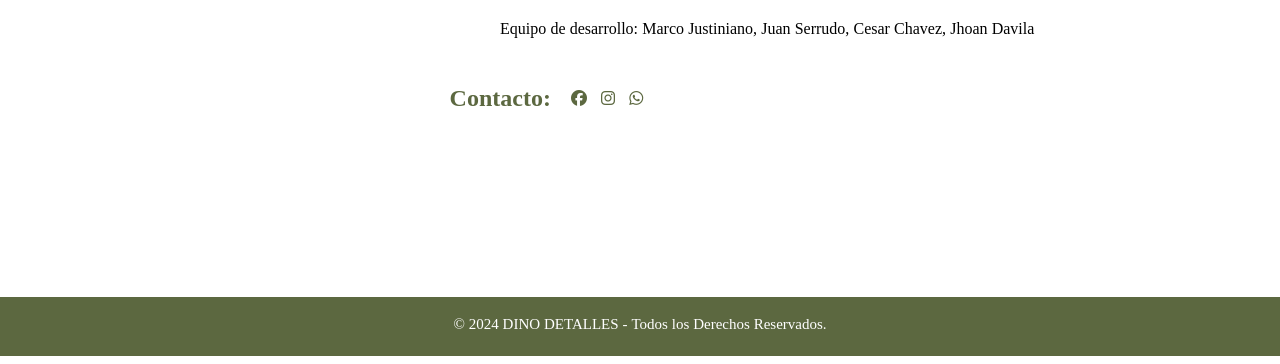
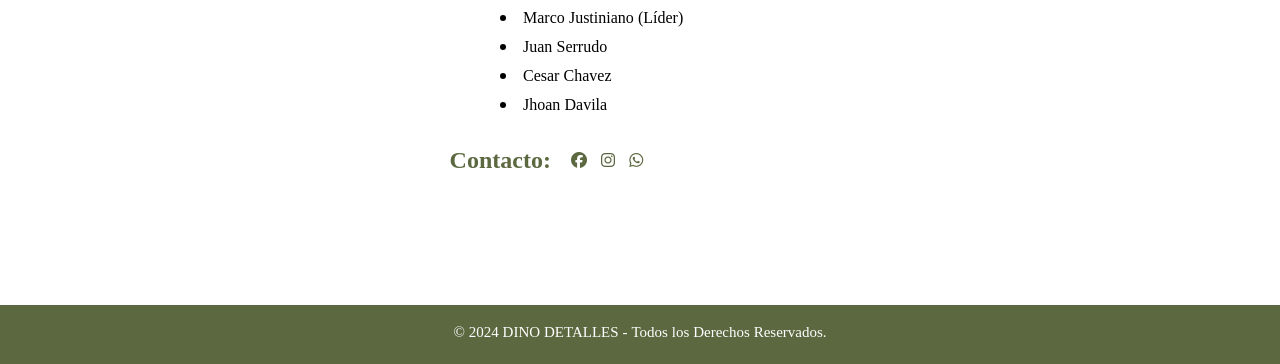
Before and after one commit to SerrudoDMC/web, a plain HTML site: page sobrenosotros.html in a window 1280 px wide. Shown: the part 503-867 px from the top of the page. Drawn offline with Linux system fonts and the light colour scheme.

Commit message:
Update sobrenosotros.html

```diff
--- a/sobrenosotros.html
+++ b/sobrenosotros.html
@@ -42,7 +42,11 @@
                 <p>En Dino-Detalles, nos apasiona transformar lo ordinario en extraordinario a través de la sublimación. Somos una empresa dedicada a la personalización de tazas, poleras, platos y gorras, llevando la creatividad y la calidad a cada producto que creamos.</p>
                 <p>Nuestro compromiso con la excelencia y la innovación nos impulsa a ofrecer diseños únicos y personalizados que reflejan la esencia y el estilo de cada cliente. Desde tazas que despiertan sonrisas cada mañana hasta poleras que expresan personalidades únicas, en Dino-Detalles fusionamos arte y funcionalidad para hacer de cada artículo una obra especial.</p>
                 <p>Fundadora - Samantha Montalvan, con gran ojo para el diseño y dedicación a la excelencia, lidera nuestro equipo en la elaboración de productos personalizados que inspiran.</p>
-                <p>Equipo de desarrollo: Marco Justiniano, Juan Serrudo, Cesar Chavez, Jhoan Davila</p>
+                <p>Equipo de desarrollo:</p>
+                <li>Marco Justiniano (Líder)</li>
+                <li>Juan Serrudo</li>
+                <li>Cesar Chavez</li>
+                <li>Jhoan Davila</li>
             </div>
         </div>
         <div class="estilo-contacto">
```
